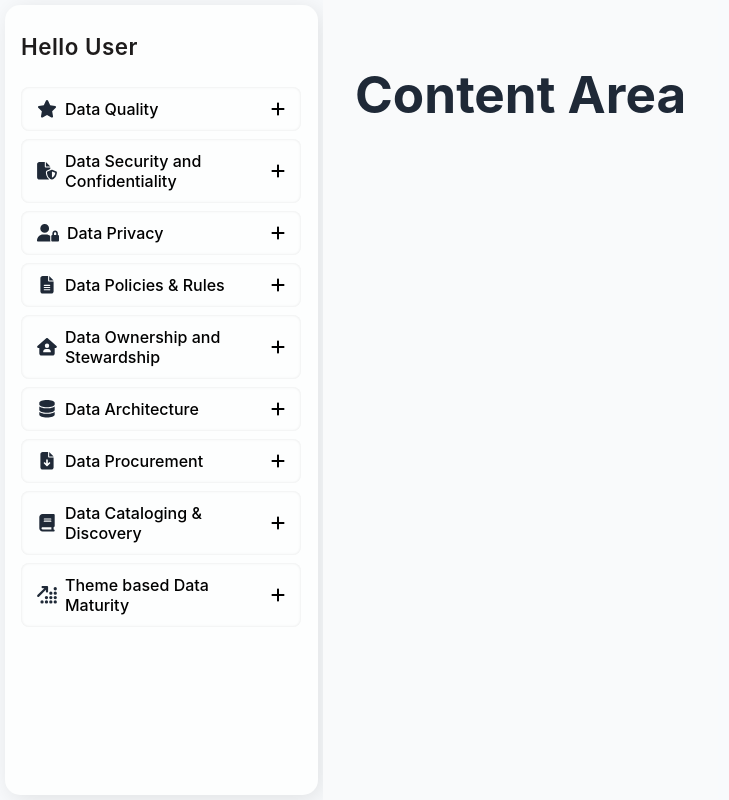
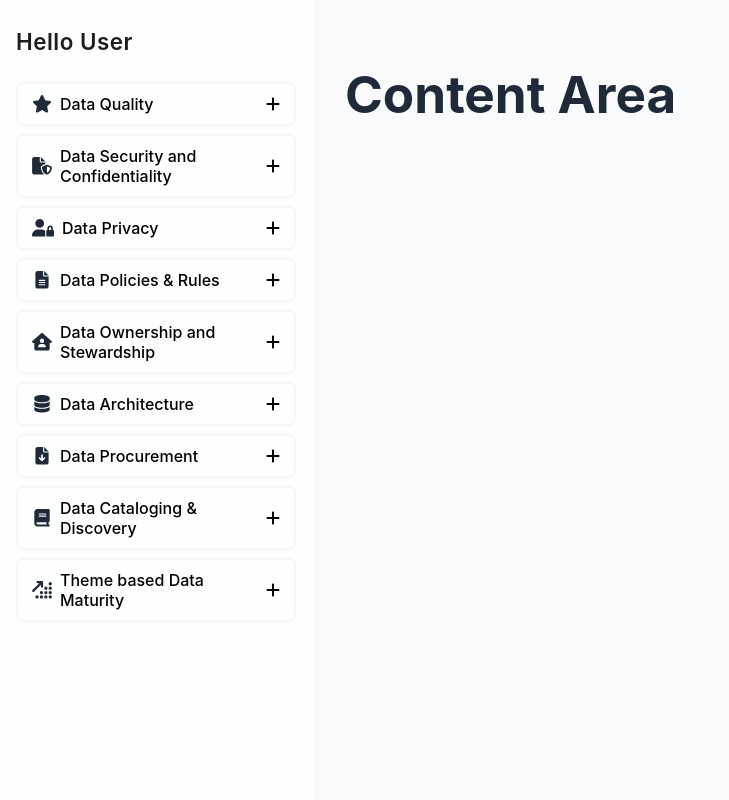
Before and after one commit to SoabeeAhmed/Data-Governance-Website, a React (Vite) app: page / in a window 1280 px wide. Shown: the whole page, without its empty margins (0-729 px from the left). Built offline with nearby package versions, Linux system fonts and the light colour scheme.

Commit message:
Css changes

```diff
--- a/src/App.css
+++ b/src/App.css
@@ -23,9 +23,7 @@ body, html {
   overflow-y: auto;
   box-shadow: 4px 4px 25px rgba(0, 0, 0, 0.1), -4px -4px 25px rgba(255, 255, 255, 0.1); /* Internal shadow for depth */
   color: black;
-  border-radius: 15px;
   transition: all 0.3s ease-in-out;
-  margin: 5px;
 }
 
 .sidebar:hover {
@@ -38,7 +36,6 @@ body, html {
   font-weight: 600;
   margin-bottom: 0.5rem;
   color: rgb(30, 28, 28);
-  /* border-bottom: 2px solid #3498db; */
   margin-top: 0.5px;
   padding-bottom: 0.5rem;
   letter-spacing: 0.5px;
--- a/src/components/Sidebar.tsx
+++ b/src/components/Sidebar.tsx
@@ -32,7 +32,7 @@ const Sidebar: React.FC<SidebarProps> = ({ categories, isLoading = false, error
 
   return (
     <aside className="sidebar">
-      <h2>Hello User</h2>
+      <div><h2>Hello User</h2></div>
 
       {isLoading && (
         <div className="loading">
```
